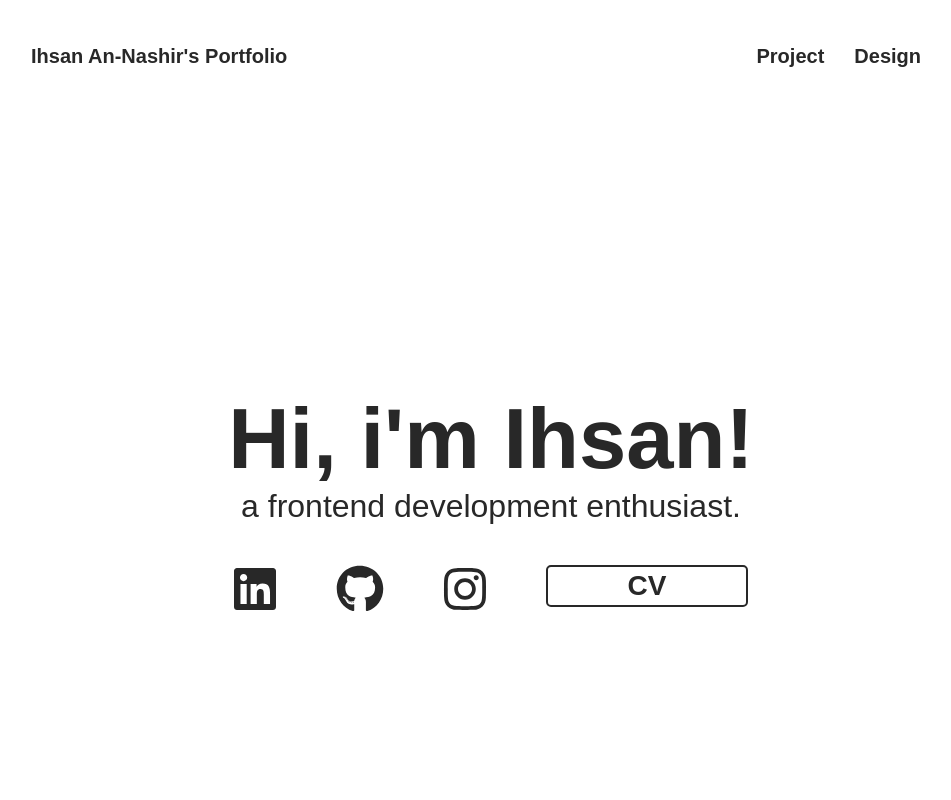
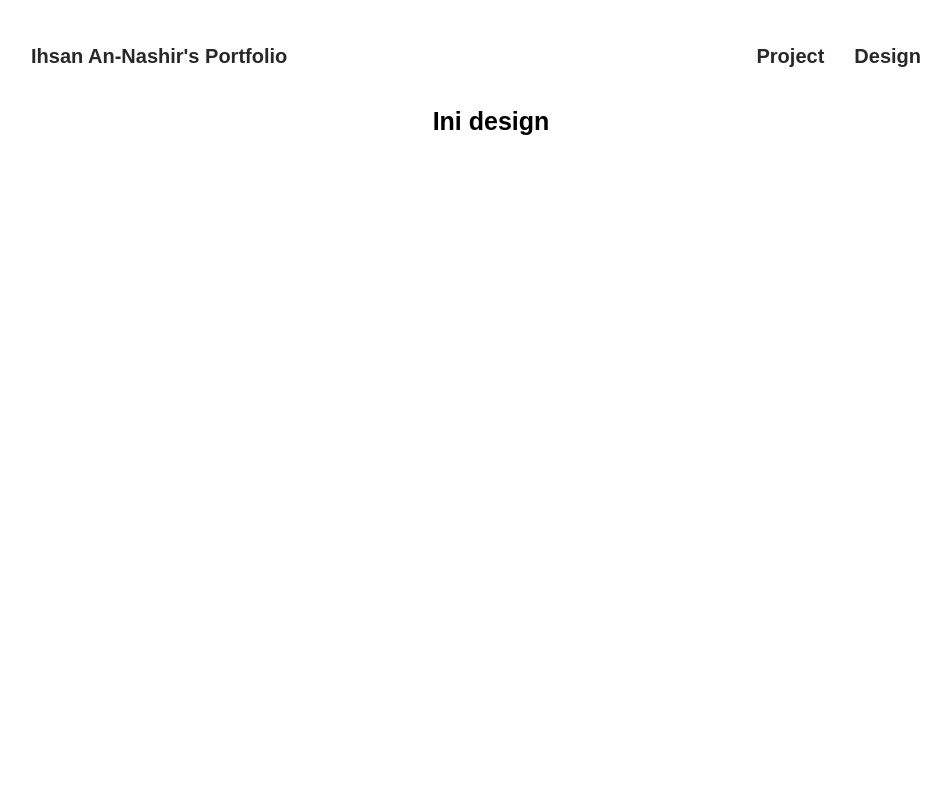
Before and after one commit to ihsanannashir/mypage, a React (Create React App) app: page /design in a window 1280 px wide. Shown: the top 800 px of the page, without its empty margins (149-1100 px from the left). Built offline with nearby package versions, Linux system fonts and the light colour scheme.

Commit message:
convert navbar to router

```diff
--- a/package.json
+++ b/package.json
@@ -13,6 +13,7 @@
     "@testing-library/user-event": "^12.8.3",
     "react": "^17.0.2",
     "react-dom": "^17.0.2",
+    "react-router-dom": "^5.2.0",
     "react-scripts": "4.0.3",
     "react-scroll": "^1.8.2",
     "web-vitals": "^1.1.2"
--- a/src/App.js
+++ b/src/App.js
@@ -1,14 +1,12 @@
 import './App.css';
-import Landing from './component/landing';
+//import Landing from './component/landing';
 import Navbar from './component/navbar';
-import Project from './component/project';
+//import Project from './component/project';
 
 function App() {
   return (
     <div className="App">
       <Navbar/>
-      <Landing/>
-      <Project/>
     </div>
   );
 }
--- /dev/null
+++ b/src/component/design.jsx
@@ -0,0 +1,11 @@
+import React from 'react';
+
+class Design extends React.Component {
+    render() {
+        return <div id="design">
+            <h1>Ini design</h1>
+            </div>
+    }
+}
+
+export default Design;
--- a/src/component/navbar.jsx
+++ b/src/component/navbar.jsx
@@ -1,19 +1,43 @@
-import React, { Component } from 'react';
+import React from "react";
 import '../css/navbar.css';
+import {
+  BrowserRouter as Router,
+  Switch,
+  Route,
+  Link
+} from "react-router-dom";
+import Project from "./project";
+import Landing from './landing';
+import Design from './design';
 
-class Navbar extends Component {
-    render() {
-        return (
-            <div className="navbar">
-                <a href="#top" id="home"><div className="cont">Ihsan An-Nashir's Portfolio</div></a>
+export default function Navbar() {
+  return (
+    <Router>
+      <div>
+        <div className="navbar">
+            <div className="cont" id="home">
+              <Link to="/" style={{ textDecoration: 'none', color: '#282828' }}>Ihsan An-Nashir's Portfolio</Link>
+                </div>
+            <div className="content">
+                <div className="cont" id="pj"><Link to="/project" style={{ textDecoration: 'none', color: '#282828'  }}>Project</Link></div>
+                <div className="cont" id="pj"><Link to="/design" style={{ textDecoration: 'none', color: '#282828'  }}>Design</Link></div>
+            </div>
+        </div>
 
-                <div className="content">
-                    <a href="#project" id="pj"><div className="cont">Project</div></a>
-                    <a href="#design" id="pj"><div className="cont">Design</div></a>
-                </div>
-            </div>
-        );
-    }
+        {/* A <Switch> looks through its children <Route>s and
+            renders the first one that matches the current URL. */}
+        <Switch>
+          <Route path="/project">
+            <Project />
+          </Route>
+          <Route path="/design">
+            <Design />
+          </Route>
+          <Route path="/">
+            <Landing />
+          </Route>
+        </Switch>
+      </div>
+    </Router>
+  );
 }
-
-export default Navbar;
--- a/src/css/bio.css
+++ b/src/css/bio.css
@@ -1,6 +1,6 @@
 .bio {
     color: #282828;
-    margin: 300px 0 350px 0;
+    margin: 300px 0 0 0;
 }
 
 .bio #judul {
--- a/src/css/navbar.css
+++ b/src/css/navbar.css
@@ -22,14 +22,6 @@
     text-decoration: none;
 }
 
-.navbar #home:link,
-.navbar #home:visited,
-.navbar #pj:link,
-.navbar #pj:visited {
-    text-decoration: none;
-    color: #282828;
-}
-
 .navbar .cont {
     animation-duration: 1s;
     animation-iteration-count: infinite;
```
Also changed, not shown: 1 other file (tests, documents, lock files or other folders).
